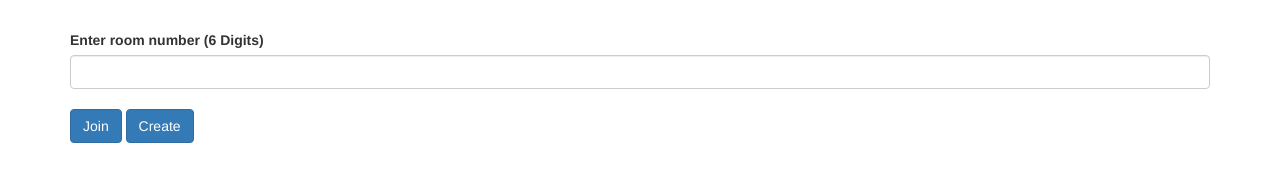
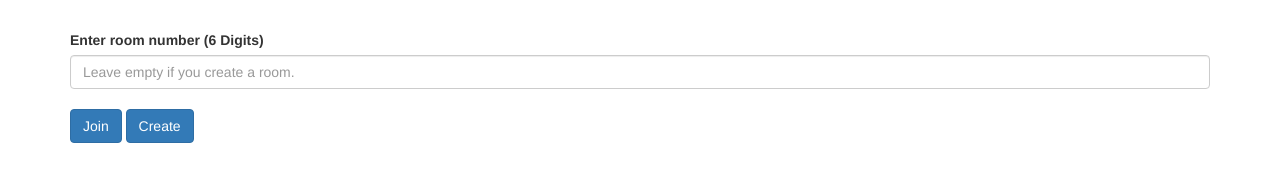
Before and after one commit to felix029/room-chat, a plain HTML site: page index.html in a window 1280 px wide. Drawn offline with nearby package versions, Linux system fonts and the light colour scheme; no server answers.

Commit message:
placeholder added to room input

```diff
--- a/index.html
+++ b/index.html
@@ -30,7 +30,7 @@
                 <form id="roomForm">
                     <div class="form-group">
                         <label>Enter room number (6 Digits)</label>
-                        <input class="form-control" id="room" />
+                        <input class="form-control" id="room" placeholder="Leave empty if you create a room.">
                         </br>
                         <input type="submit" id="joinSub" class="btn btn-primary" value="Join" />
                         <input type="submit" id="createSub" class="btn btn-primary" value="Create" />
```
